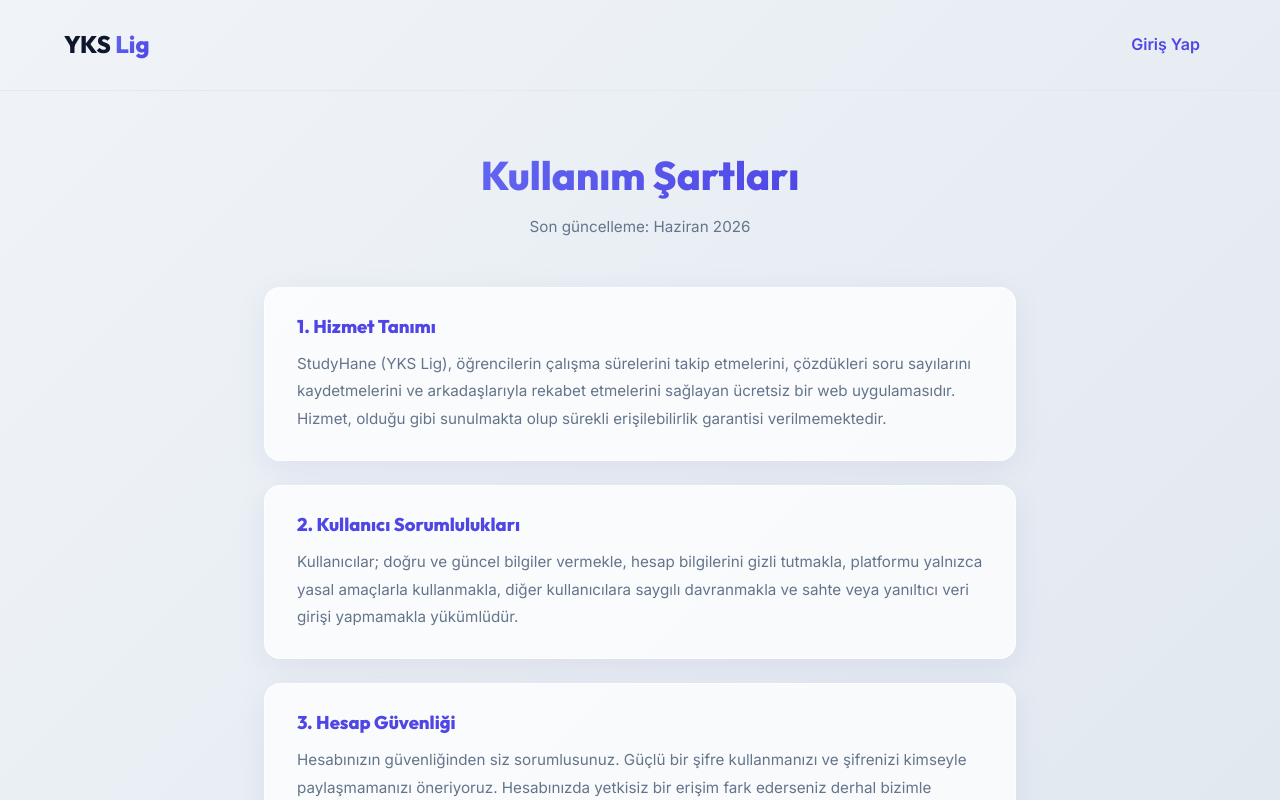
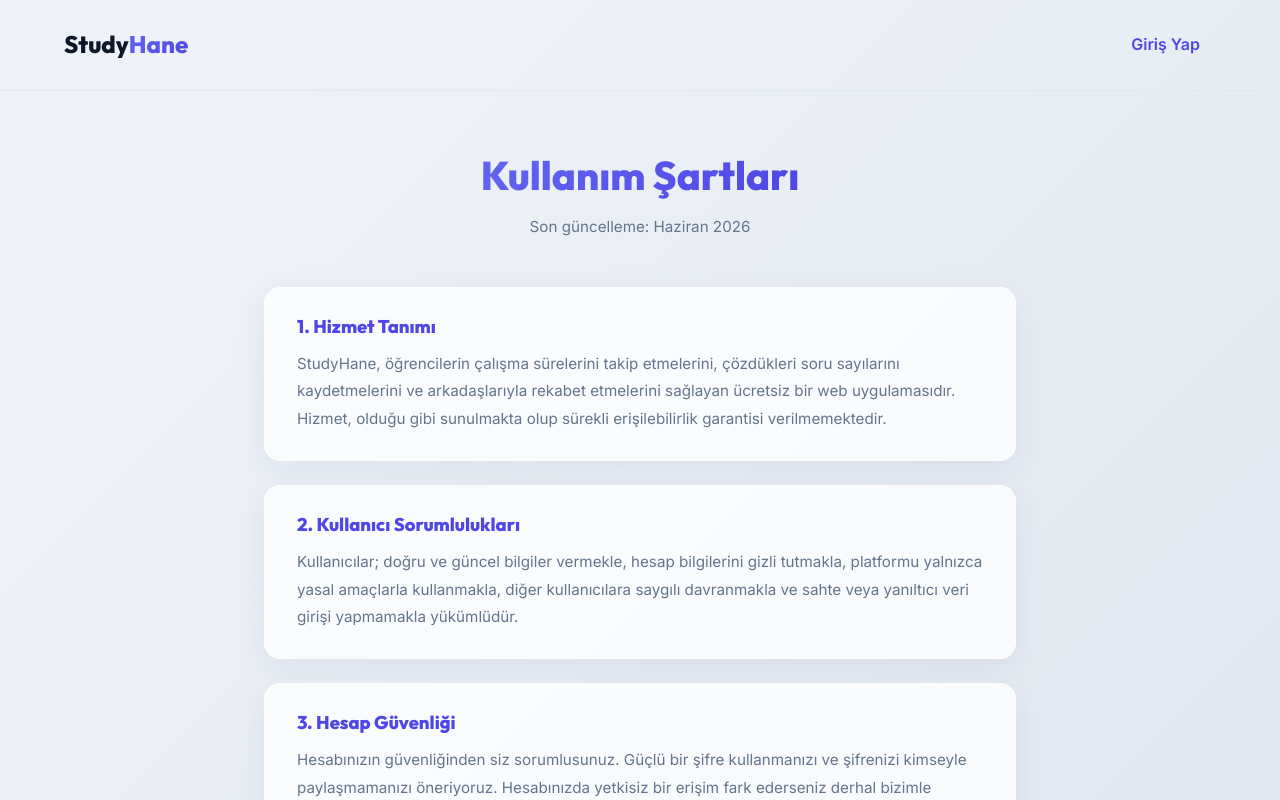
Before and after one commit to Mutlu3/StudyHane, a Next.js app: page /terms in a window 1280 px wide. Shown: the top 800 px of the page. Built offline with nearby package versions, Linux system fonts and the light colour scheme.

Commit message:
Update old brand name from YKS Lig to StudyHane in legal pages

```diff
--- a/src/app/privacy/page.tsx
+++ b/src/app/privacy/page.tsx
@@ -35,7 +35,7 @@ export default function PrivacyPage() {
         <div className="container" style={{ display: "flex", justifyContent: "space-between", alignItems: "center" }}>
           <Link href="/">
             <h2 style={{ fontSize: "1.5rem", fontWeight: 800 }}>
-              YKS <span className="gradient-text">Lig</span>
+              Study<span className="gradient-text">Hane</span>
             </h2>
           </Link>
           <Link href="/login" style={{ fontWeight: 600, padding: "8px 16px" }}>
--- a/src/app/terms/page.tsx
+++ b/src/app/terms/page.tsx
@@ -5,7 +5,7 @@ export default function TermsPage() {
     {
       title: "1. Hizmet Tanımı",
       content:
-        "StudyHane (YKS Lig), öğrencilerin çalışma sürelerini takip etmelerini, çözdükleri soru sayılarını kaydetmelerini ve arkadaşlarıyla rekabet etmelerini sağlayan ücretsiz bir web uygulamasıdır. Hizmet, olduğu gibi sunulmakta olup sürekli erişilebilirlik garantisi verilmemektedir.",
+        "StudyHane, öğrencilerin çalışma sürelerini takip etmelerini, çözdükleri soru sayılarını kaydetmelerini ve arkadaşlarıyla rekabet etmelerini sağlayan ücretsiz bir web uygulamasıdır. Hizmet, olduğu gibi sunulmakta olup sürekli erişilebilirlik garantisi verilmemektedir.",
     },
     {
       title: "2. Kullanıcı Sorumlulukları",
@@ -40,7 +40,7 @@ export default function TermsPage() {
         <div className="container" style={{ display: "flex", justifyContent: "space-between", alignItems: "center" }}>
           <Link href="/">
             <h2 style={{ fontSize: "1.5rem", fontWeight: 800 }}>
-              YKS <span className="gradient-text">Lig</span>
+              Study<span className="gradient-text">Hane</span>
             </h2>
           </Link>
           <Link href="/login" style={{ fontWeight: 600, padding: "8px 16px" }}>
```
